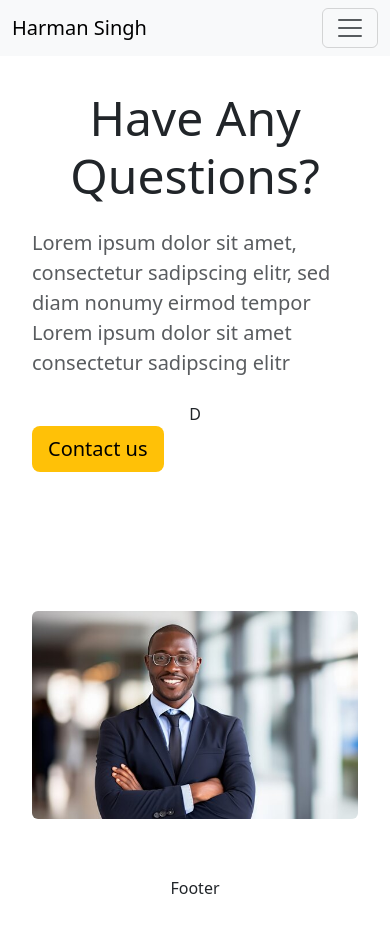
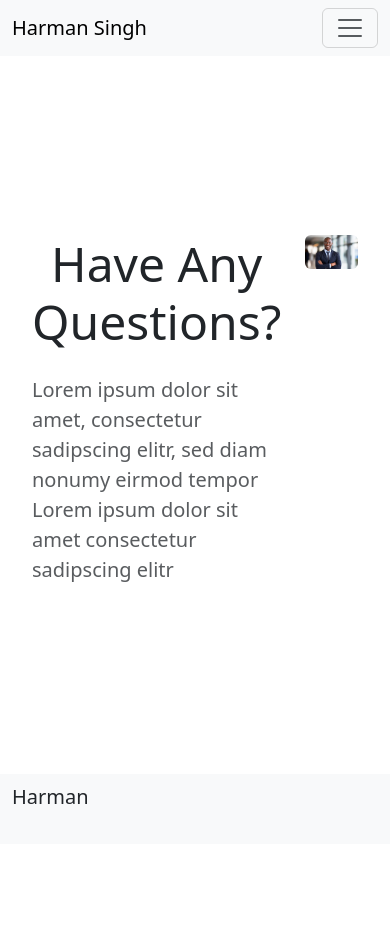
Before and after one commit to Karmveer27/harman-website, a React (Vite) app in the folder frontend/: page / in a window 390 px wide. After the commit the page ends 844 px from the top, so only its background shows below. Built offline with nearby package versions, Linux system fonts and the light colour scheme.

Commit message:
Changed layout for alot of the pages to make it more mobile responsiveness

```diff
--- a/frontend/src/App.jsx
+++ b/frontend/src/App.jsx
@@ -1,17 +1,25 @@
 import './App.css';
 import Nav from './components/Header/index.jsx';
-import Footer from './components/Footer.jsx';
+import Footer from './components/Footer';
 import { Outlet } from 'react-router-dom';
+import {Row,Col} from "react-bootstrap"
 
 function App() {
     return (
-        <div className="flex flex-col min-h-screen">
+        <>
+
+        <Row>
+            <Col md={12} sd={12}>
             <Nav />
-            <main className="flex-grow">
-                    <Outlet />
-            </main>
-            <Footer />
-        </div>
+            </Col>
+            <Col md={12} sd={12}>
+                <Outlet />
+            </Col>
+            <Col md={12} sd={12}>
+             <Footer />
+            </Col>
+        </Row>
+        </>
     );
 }
 
--- a/frontend/src/components/Footer.jsx
+++ /dev/null
@@ -1,9 +0,0 @@
-function Footer(){
-    return(
-        <>
-            Footer
-        </>
-    )
-}
-
-export default Footer;
--- /dev/null
+++ b/frontend/src/components/Footer/index.jsx
@@ -0,0 +1,18 @@
+import React, { useState } from 'react';
+import Container from 'react-bootstrap/Container';
+import Nav from 'react-bootstrap/Nav';
+import Navbar from 'react-bootstrap/Navbar';
+import './index.css';
+
+function Footer(){
+    return(
+        <Navbar expand="lg" className="bg-body-tertiary fixed-bottom">
+        <Container>
+            <p>Harman</p>
+
+        </Container>
+    </Navbar>
+    )
+}
+
+export default Footer;
--- a/frontend/src/components/Hero/index.jsx
+++ b/frontend/src/components/Hero/index.jsx
@@ -1,24 +1,26 @@
 import React from 'react';
 import 'bootstrap/dist/css/bootstrap.min.css';
 import './index.css';
+import {Row,Col} from "react-bootstrap"
 
 function Hero() {
     return (
-        <div className="min-h-screen d-flex align-items-center row align-items-center">
-                    <div className="col-md-6 mb-4 mb-md-0">
-                        <h1 className="font-weight-bold pb-3">Have Any Questions?</h1>
-                        <p className="text-muted text-left">
-                            Lorem ipsum dolor sit amet, consectetur sadipscing elitr, sed diam nonumy eirmod tempor Lorem ipsum dolor sit amet consectetur sadipscing elitr
-                        </p>D
-                        <div className="d-flex justify-content-start">
-                            <button className="btn btn-warning btn-lg">Contact us</button>
-                        </div>
-                    </div>
+        <>
 
-                    <div className="col-md-6 text-center">
-                        <img src="/suit.jpg" alt="Contact" className="img-fluid rounded" />
-                    </div>
-        </div>
+
+        <Row>
+                <Col ld={6} sd={12}>
+                            <h1 className="font-weight-bold pb-3">Have Any Questions?</h1>
+                            <p className="text-muted text-left">
+                                Lorem ipsum dolor sit amet, consectetur sadipscing elitr, sed diam nonumy eirmod tempor Lorem ipsum dolor sit amet consectetur sadipscing elitr
+                            </p>
+                </Col>
+                <Col ld={6} sd={12}>
+                    <img src="/suit.jpg" alt="Contact" className="img-fluid rounded" />
+                </Col>
+
+            </Row>
+        </>
     );
 }
 
```
Also changed, not shown: frontend/src/components/Footer/index.css (added).
